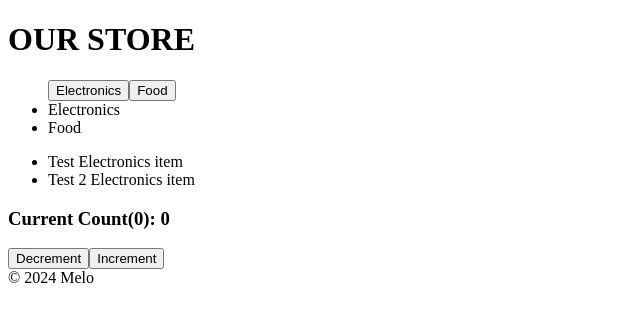
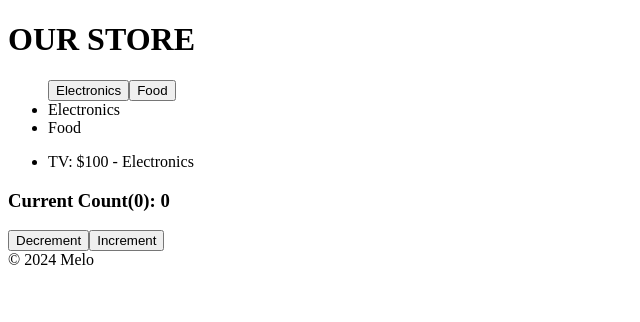
Before and after one commit to MelodicXP/store-front, a React (Vite) app: page / in a window 1280 px wide. Shown: the top 322 px of the page, without its empty margins (0-640 px from the left). Built offline with nearby package versions, Linux system fonts and the light colour scheme.

Commit message:
Render list of products for proof of life

```diff
--- a/src/Components/Products/index.jsx
+++ b/src/Components/Products/index.jsx
@@ -1,11 +1,22 @@
 'use strict';
+import { useSelector } from "react-redux";
+// import { decrement, increment } from './store/counter.js';
 
 const Products = () => {
+  // Pulls state via useSelector from counter.js in the intiial state
+  const products = useSelector((state) => state.counter.products);
+
+  // Use to dispatch actions
+  // const dispatch = useDispatch();
+
   return (
     <div>
       <ul>
-        <li>Test Electronics item</li>
-        <li>Test 2 Electronics item</li>
+        {products.map((product, index) => (
+          <li key={index}>
+            {product.name}: ${product.price} - {product.category}
+          </li>
+        ))}
       </ul>
     </div>
   );
```
